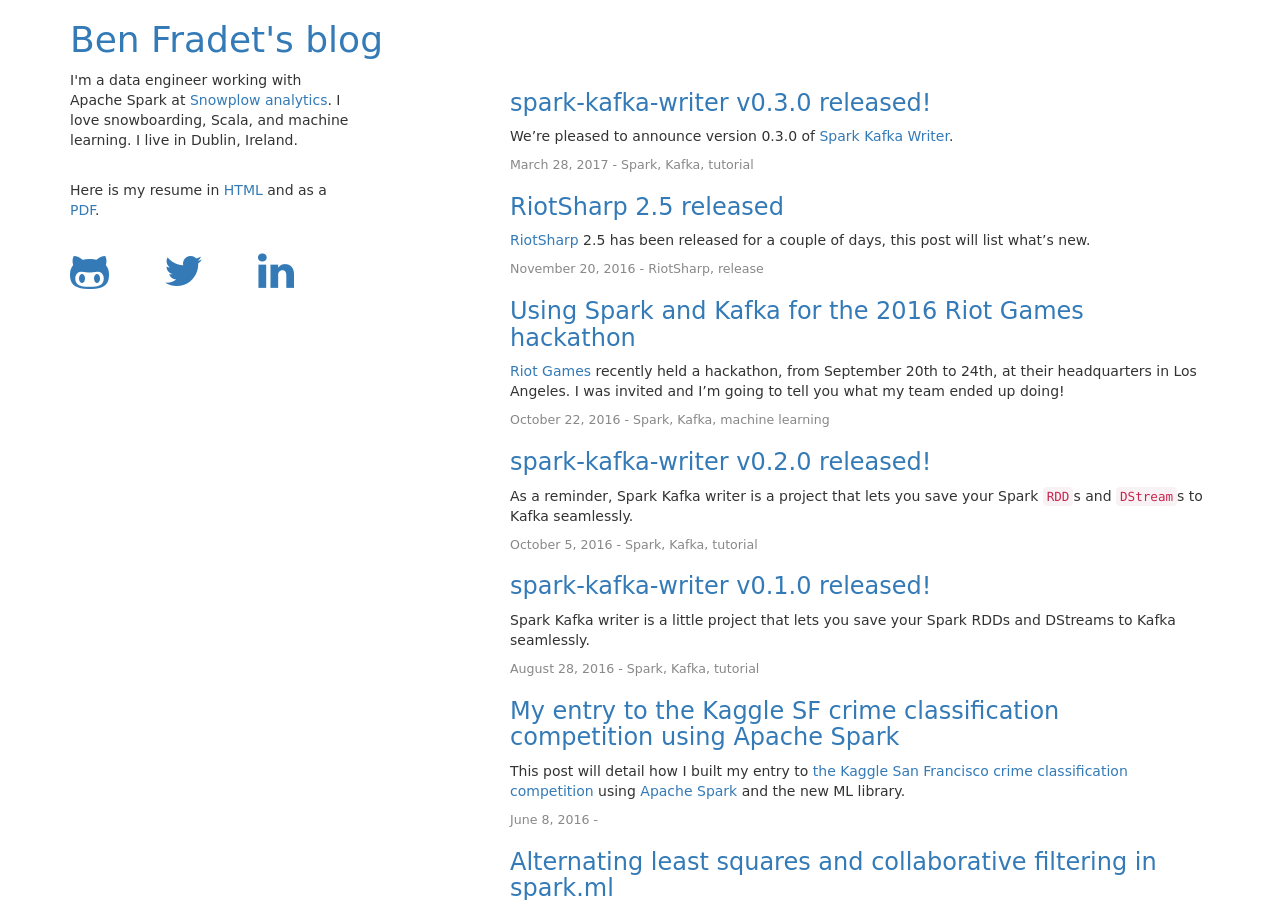
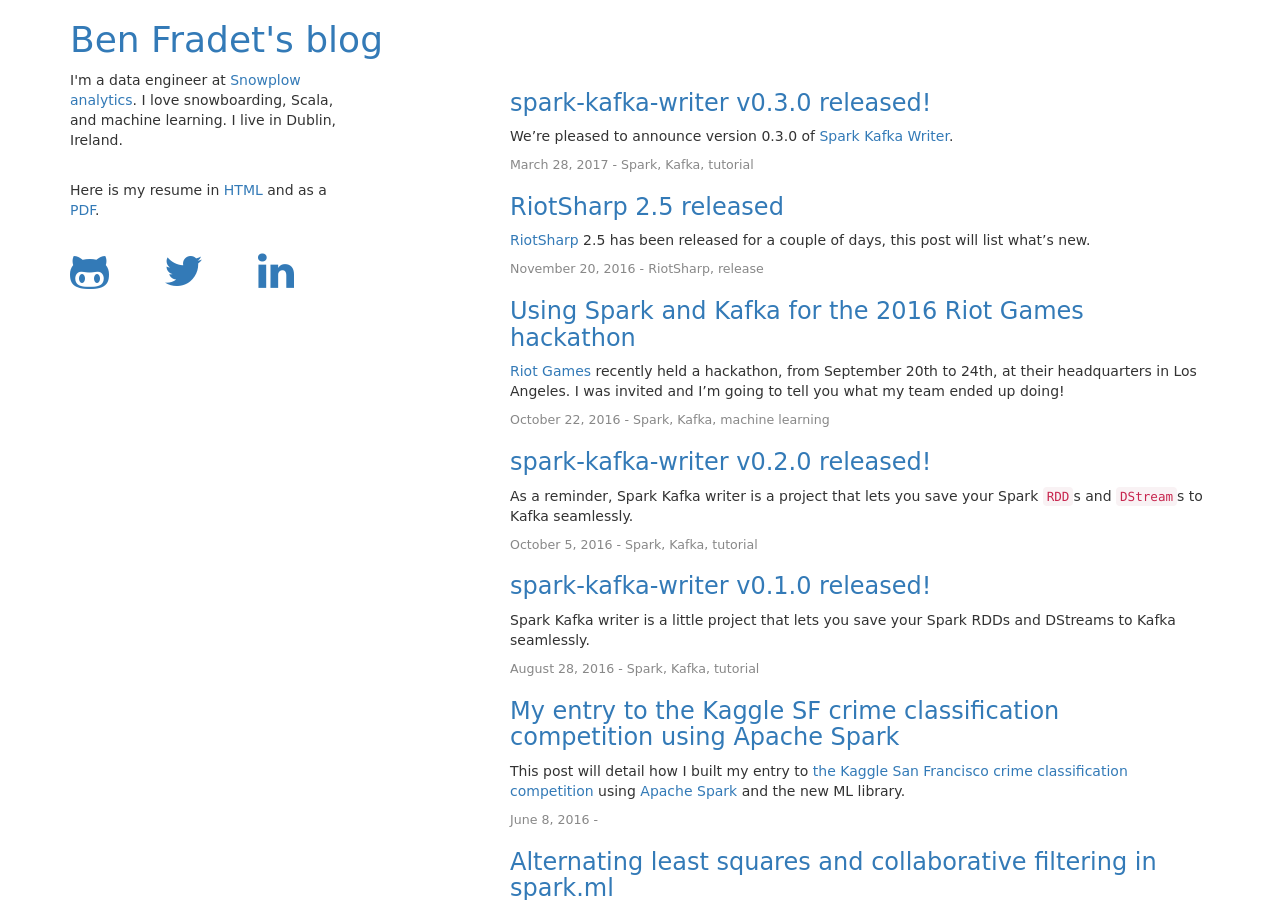
Before and after one commit to BenFradet/benfradet.github.io, a Jekyll site: the page built from index.html, in a window 1280 px wide and 900 px high. Built offline with Jekyll 4.4.1, drawn with Linux system fonts in a browser that asks for light colours; nearby versions of some CDN libraries.

Commit message:
updated bio

```diff
--- a/_layouts/home.html
+++ b/_layouts/home.html
@@ -10,7 +10,7 @@ layout: default
     </div>
 
     <div id="about">
-        <p>I'm a data engineer working with Apache Spark at <a href="http://snowplowanalytics.com/">Snowplow analytics</a>. I love snowboarding, Scala, and machine learning. I live in Dublin, Ireland.</p><br>
+        <p>I'm a data engineer at <a href="http://snowplowanalytics.com/">Snowplow analytics</a>. I love snowboarding, Scala, and machine learning. I live in Dublin, Ireland.</p><br>
         <p>Here is my resume in <a href="/resume">HTML</a> and as a <a href="/BenFradet.pdf">PDF</a>.</p><br>
         <div id="icon-h">
             <div><a href="https://github.com/BenFradet" class="fa fa-github-alt fa-3x"></a></div>
```
Also changed, not shown: 1 other file.
